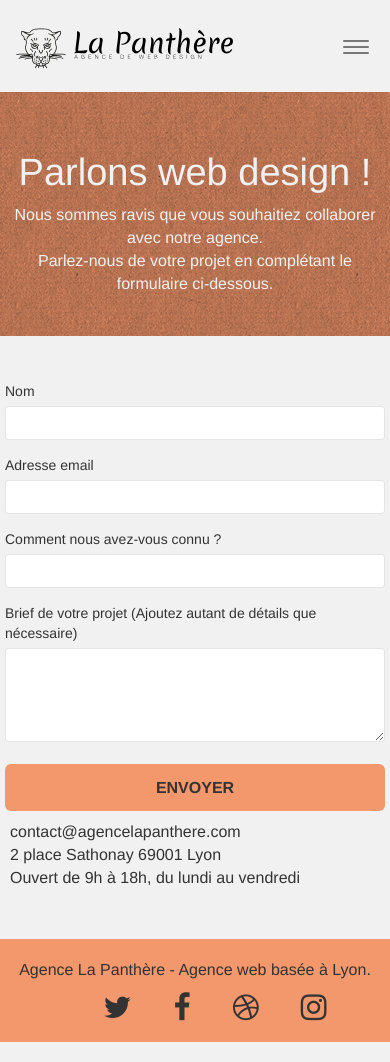
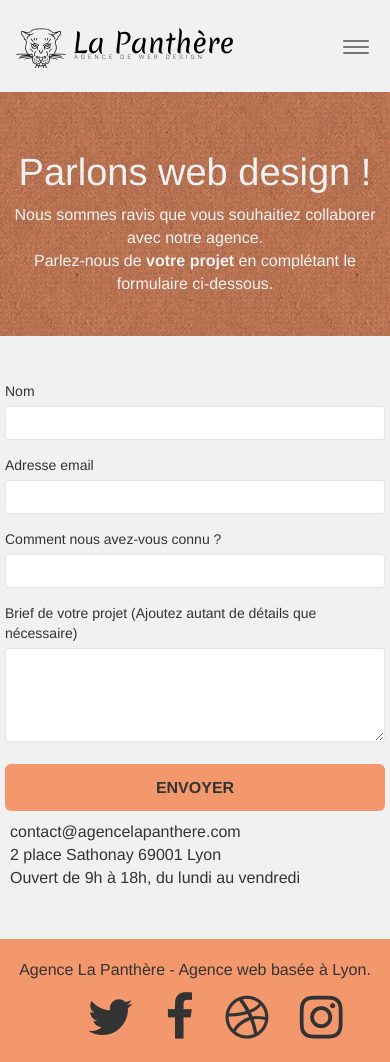
Before and after one commit to Mherlin06/La-Panthere, a plain HTML site: page contact-page.html in a window 390 px wide. Drawn offline with Linux system fonts and the light colour scheme.

```diff
--- a/contact-page.html
+++ b/contact-page.html
@@ -54,7 +54,7 @@
 					</h1>
 					<p class="text-center mg-lg tc-white tight-width-whitespace" role="presentation">
 						Nous sommes ravis que vous souhaitiez collaborer avec notre agence.<br>
-						Parlez-nous de votre projet en complétant le formulaire ci-dessous.
+						Parlez-nous de <strong>votre projet</strong> en complétant le formulaire ci-dessous.
 					</p>
 				</div>
 			</div>
--- a/style.css
+++ b/style.css
@@ -476,7 +476,7 @@
 }
 
 .icon-md {
-    font-size: 30px!important;
+    font-size: 35px !important;
 }
 
 .icon-lg {
@@ -1055,4 +1055,8 @@
         display: flex;
         justify-content: center;
     }
+
+    .icon-md{
+        font-size: 50px !important;
+    }
 }
```
Also changed, not shown: index.html (+4 -10 lines).
